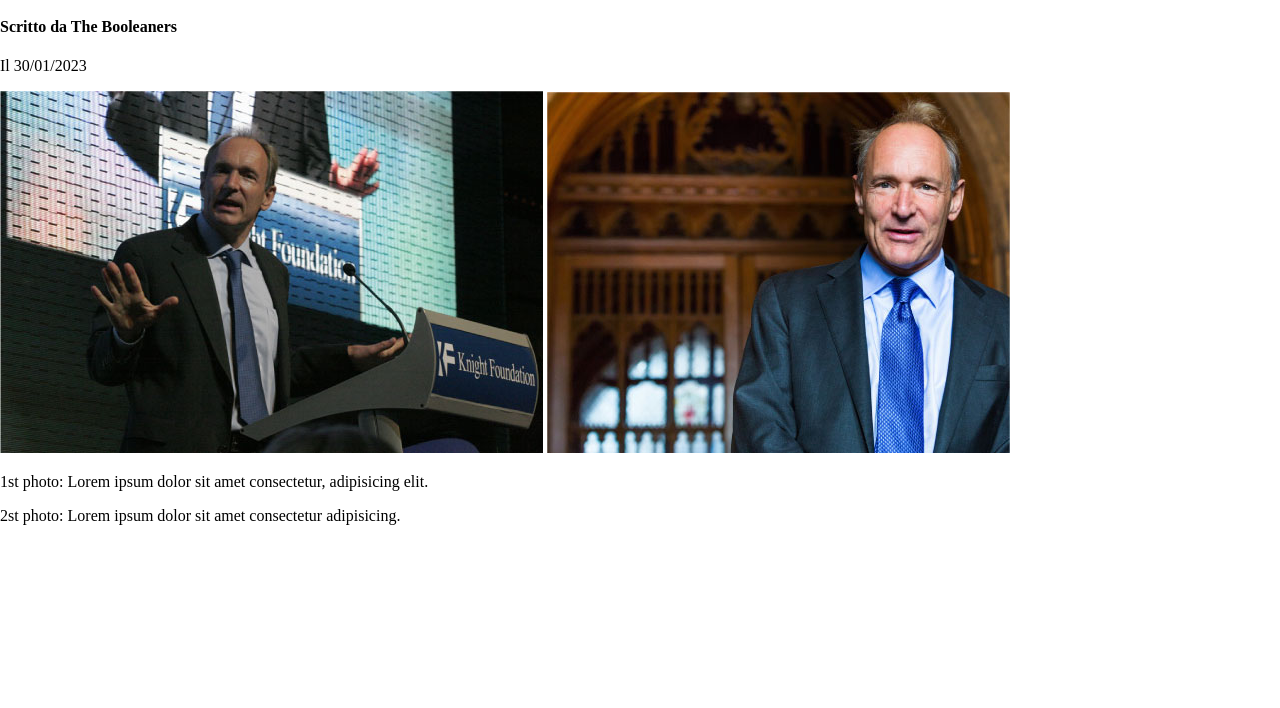
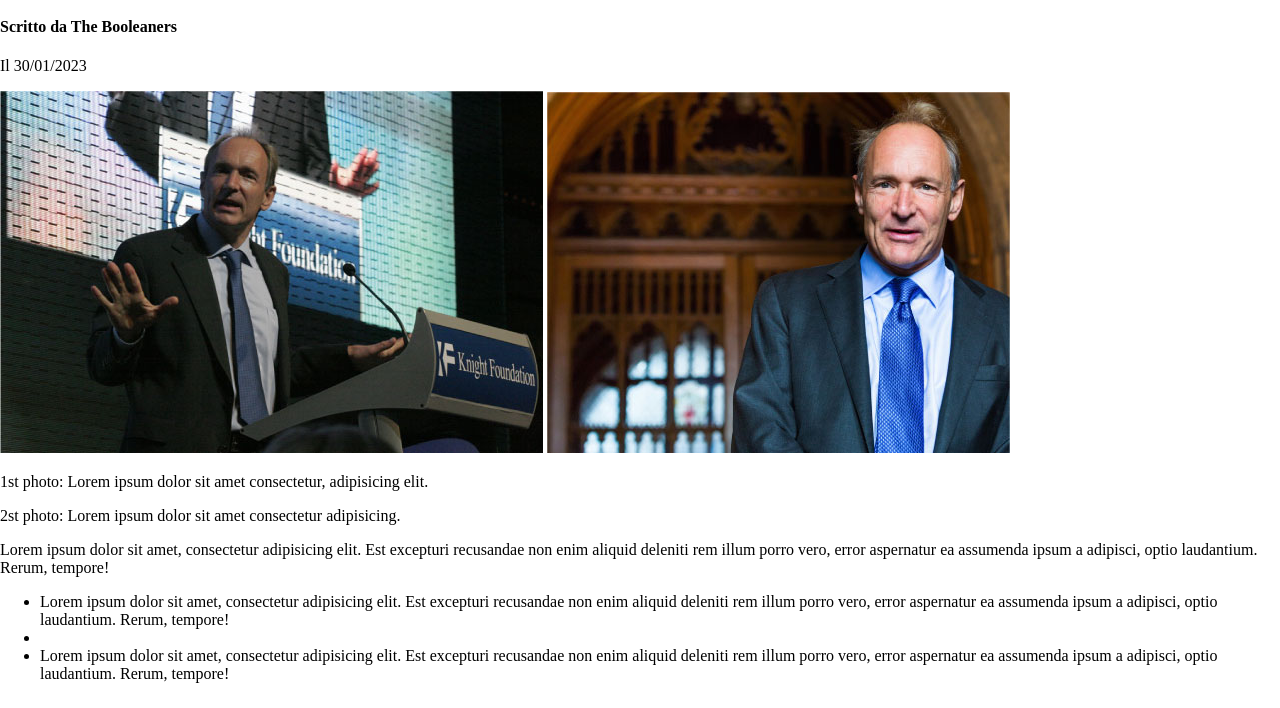
Before and after one commit to PietroMarilei/html-css-booleaner, a plain HTML site: page index.html in a window 1280 px wide. Shown: the part 92-800 px from the top of the page. Drawn offline with Linux system fonts and the light colour scheme.

Commit message:
Fix header height, add text are and ul

```diff
--- a/index.html
+++ b/index.html
@@ -18,9 +18,10 @@
 
 
 </header>
-<!-- header, need to fix the height -->
+<!-- header -->
 <main>
-    <section>
+   <div>
+     <section>
         <h1>Internet deve essere al servizio del 'bene pubblico": Il manifesto di tim Berners-Lee</h1>
     </section>
 <!-- h1 Title  -->
@@ -36,6 +37,17 @@
         <p>2st photo: Lorem ipsum dolor sit amet consectetur adipisicing.</p>
     </section>
     <!-- photo and credits -->
+   </div>
+   <!-- introduction -->
+    <div>
+        <p>Lorem ipsum dolor sit amet, consectetur adipisicing elit. Est excepturi recusandae non enim aliquid deleniti rem illum porro vero, error aspernatur ea assumenda ipsum a adipisci, optio laudantium. Rerum, tempore!</p>
+        <ul>
+            <li> Lorem ipsum dolor sit amet, consectetur adipisicing elit. Est excepturi recusandae non enim aliquid deleniti rem illum porro vero, error aspernatur ea assumenda ipsum a adipisci, optio laudantium. Rerum, tempore!</li>
+            <li></li>
+            <li>Lorem ipsum dolor sit amet, consectetur adipisicing elit. Est excepturi recusandae non enim aliquid deleniti rem illum porro vero, error aspernatur ea assumenda ipsum a adipisci, optio laudantium. Rerum, tempore!</li>
+        </ul>
+    </div>
+    <!-- article text area -->
 
 </main>
 <!-- main section -->
```
